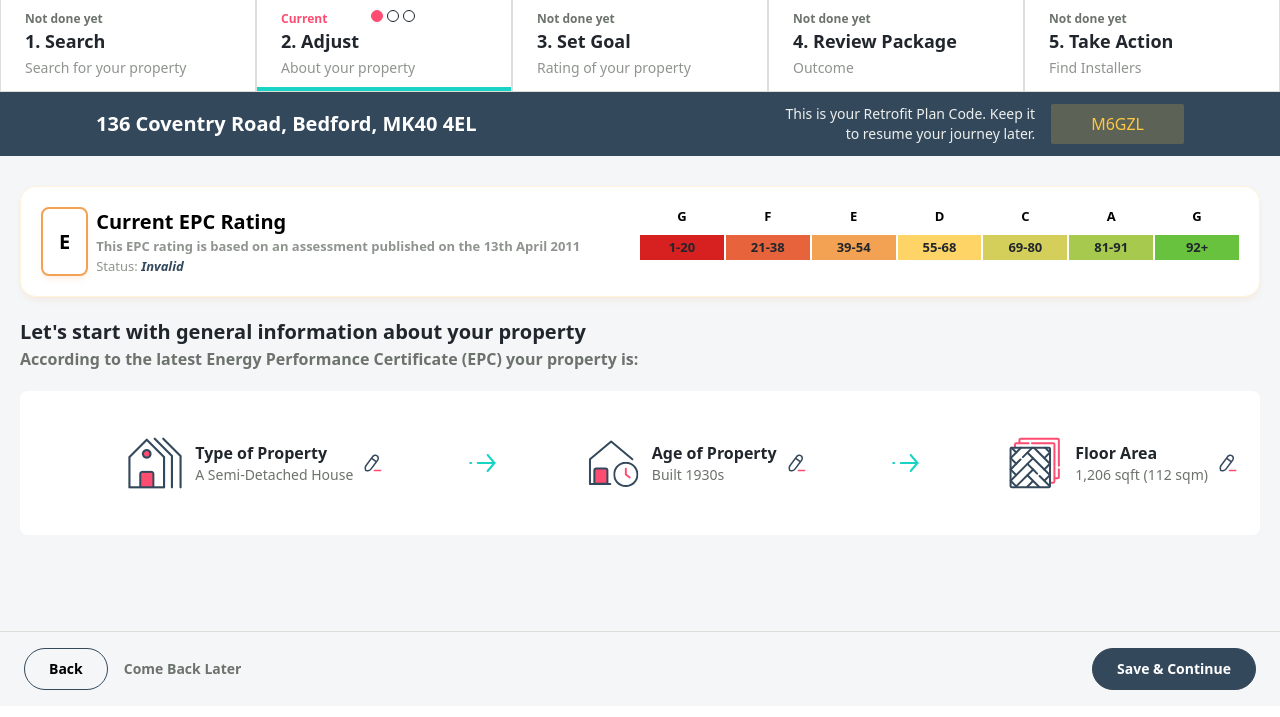
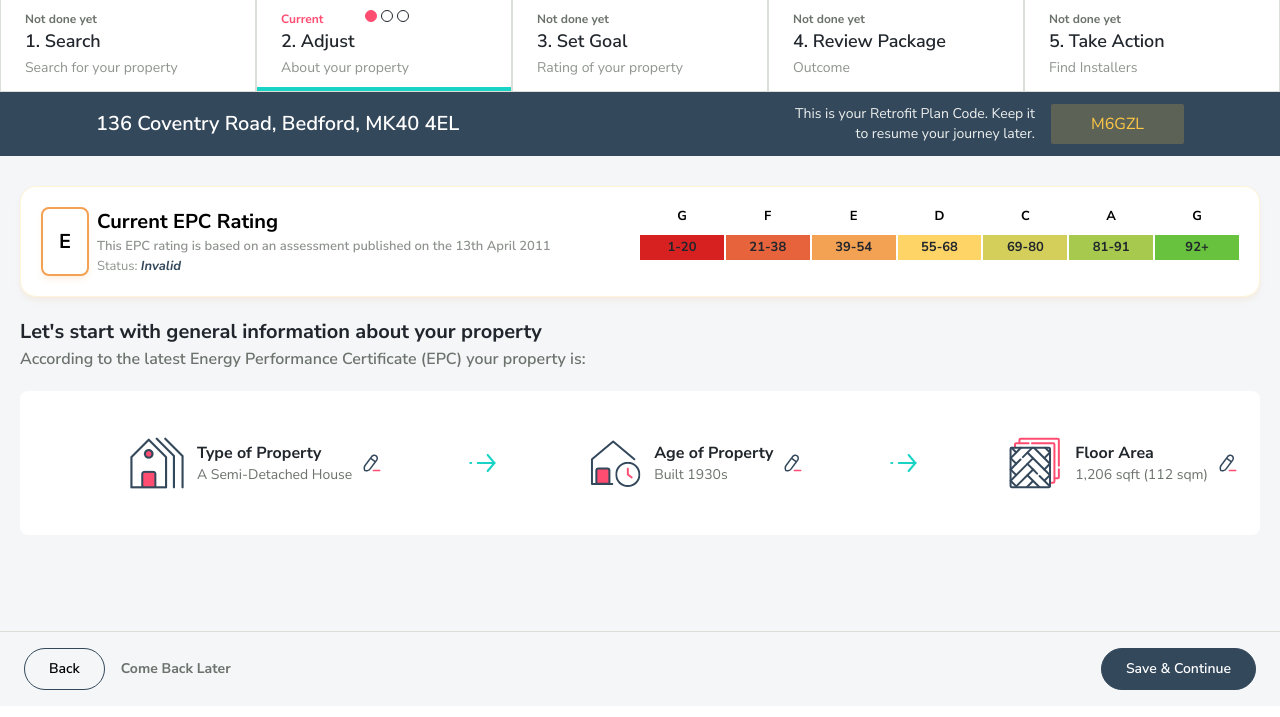
Before and after one commit to CyberRoshan/Kamma-Admin-Panel, a website: page src/adjust.html in a window 1280 px wide. Shown: the part 83-800 px from the top of the page. Drawn offline with nearby package versions, Linux system fonts and the light colour scheme.

Commit message:
work in progress

```diff
--- a/src/adjust.html
+++ b/src/adjust.html
@@ -7,7 +7,7 @@
         <title>Adjust Page</title>
     </head>
 
-    <body>
+    <body class="font-Nunito">
         <!-- ! Header Section Start -->
         <header id="Adjust_page" class="">
             <img class="mx-auto lg:w-auto md:w-[40%] w-[50%] lg:p-5 p-3" src="assets/Kamma_logo.png" alt="" />
```
